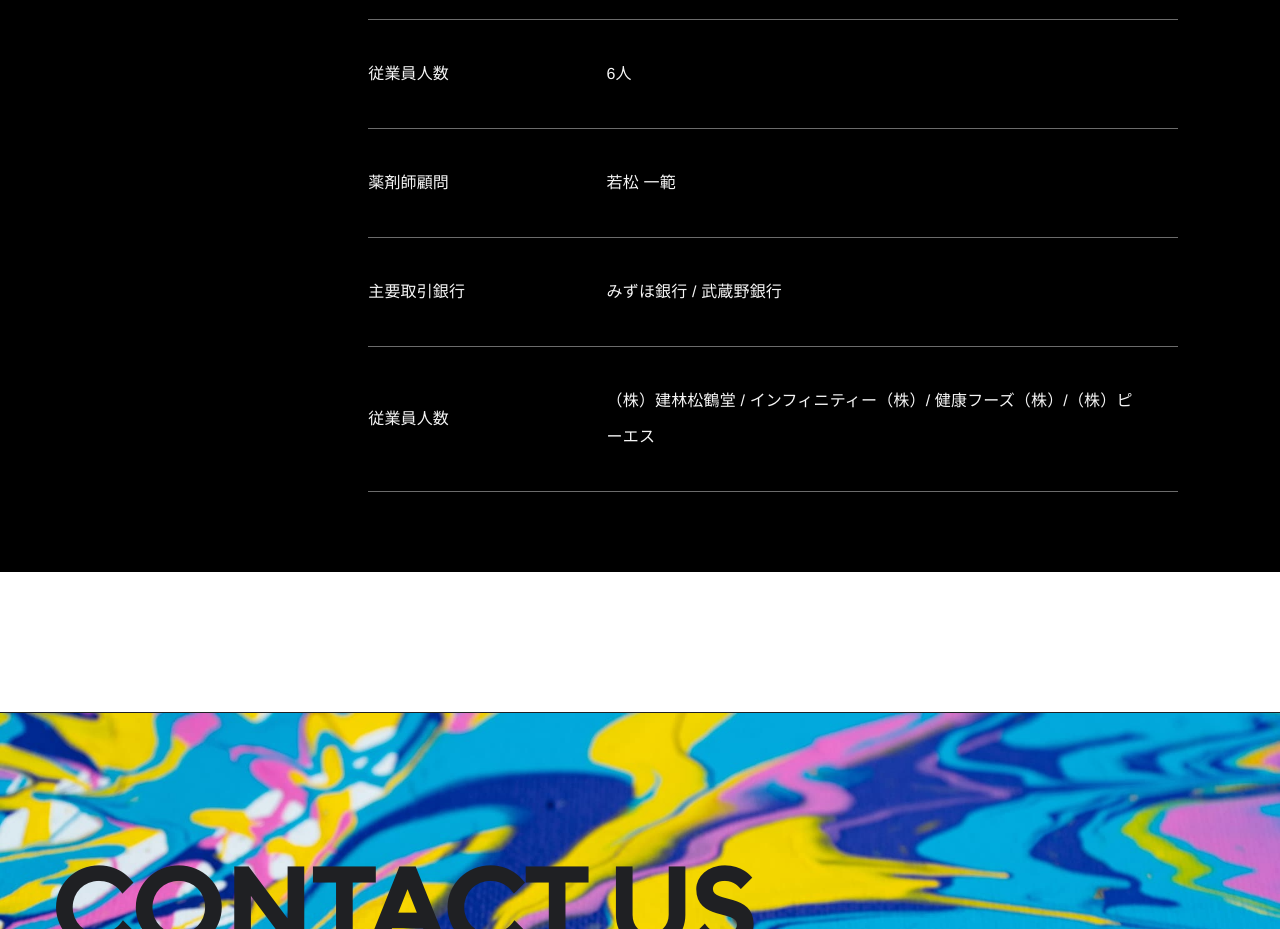
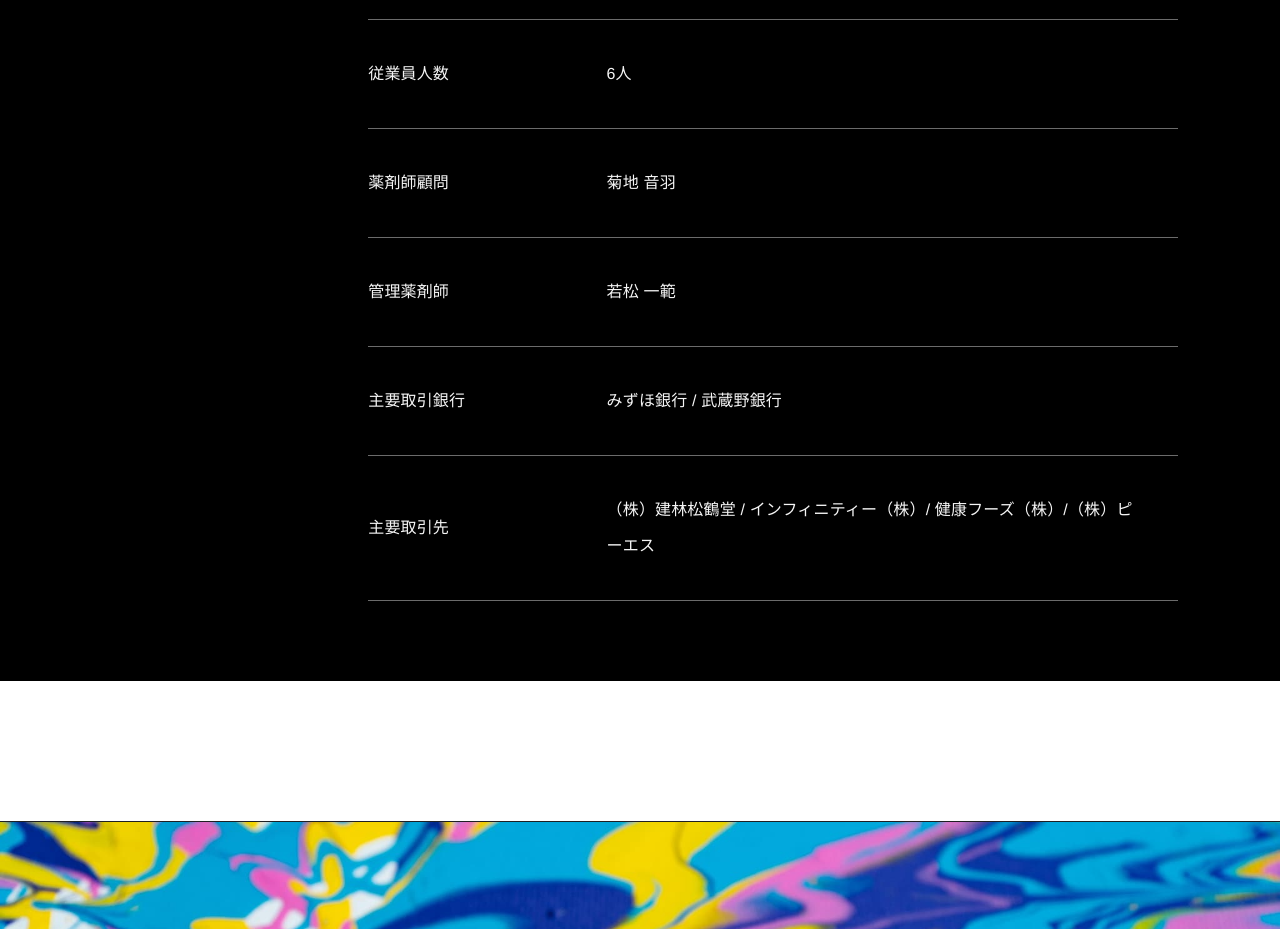
Before and after one commit to ppppppsmash/pj_kk, a Next.js app: page /company in a window 1280 px wide. Shown: the part 3580-4509 px from the top of the page. Built offline with nearby package versions, Linux system fonts and the light colour scheme.

Commit message:
fix: Update company information

```diff
--- a/app/(user)/company/page.tsx
+++ b/app/(user)/company/page.tsx
@@ -101,6 +101,9 @@ export default async function Company() {
             <dd className="w-3/4 border-b border-b-[#6B6B6B] p-[36px]">6人</dd>
 
             <dt className="w-1/4 border-b border-b-[#6B6B6B] flex items-center">薬剤師顧問</dt>
+            <dd className="w-3/4 border-b border-b-[#6B6B6B] p-[36px]">菊地 音羽</dd>
+
+            <dt className="w-1/4 border-b border-b-[#6B6B6B] flex items-center">管理薬剤師</dt>
             <dd className="w-3/4 border-b border-b-[#6B6B6B] p-[36px]">若松 一範</dd>
 
             <dt className="w-1/4 border-b border-b-[#6B6B6B] flex items-center">主要取引銀行</dt>
@@ -108,7 +111,7 @@ export default async function Company() {
               みずほ銀行 / 武蔵野銀行
             </dd>
 
-            <dt className="w-1/4 border-b border-b-[#6B6B6B] flex items-center">従業員人数</dt>
+            <dt className="w-1/4 border-b border-b-[#6B6B6B] flex items-center">主要取引先</dt>
             <dd className="w-3/4 border-b border-b-[#6B6B6B] p-[36px]">
               （株）建林松鶴堂 / インフィニティー（株）/ 健康フーズ（株）/（株）ピーエス
             </dd>
```
